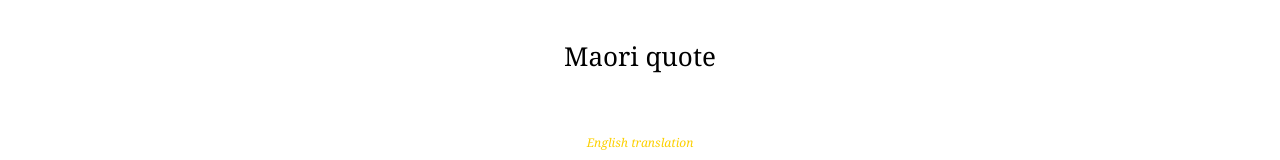
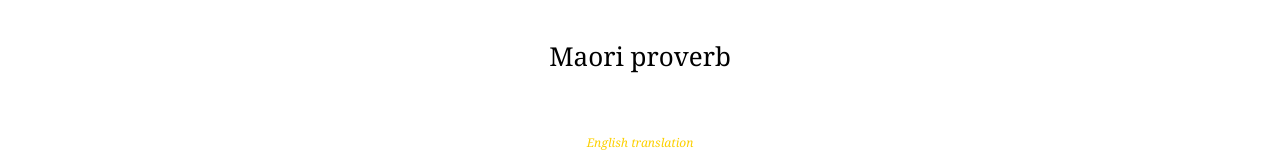
Before and after one commit to rkimmi/api-interaction, a plain HTML site: page index.html in a window 1280 px wide. Shown: the top 160 px of the page. Drawn offline with Linux system fonts and the light colour scheme.

Commit message:
edited proverb titles

```diff
--- a/index.html
+++ b/index.html
@@ -8,7 +8,7 @@
 
  <body>
 <!--proverbs-->
-    <div id="maoriQuote">Maori quote</div>
+    <div id="maoriQuote">Maori proverb</div>
     <div id="englishTrans">English translation</div>
 
 <!-- button for new-->
```
